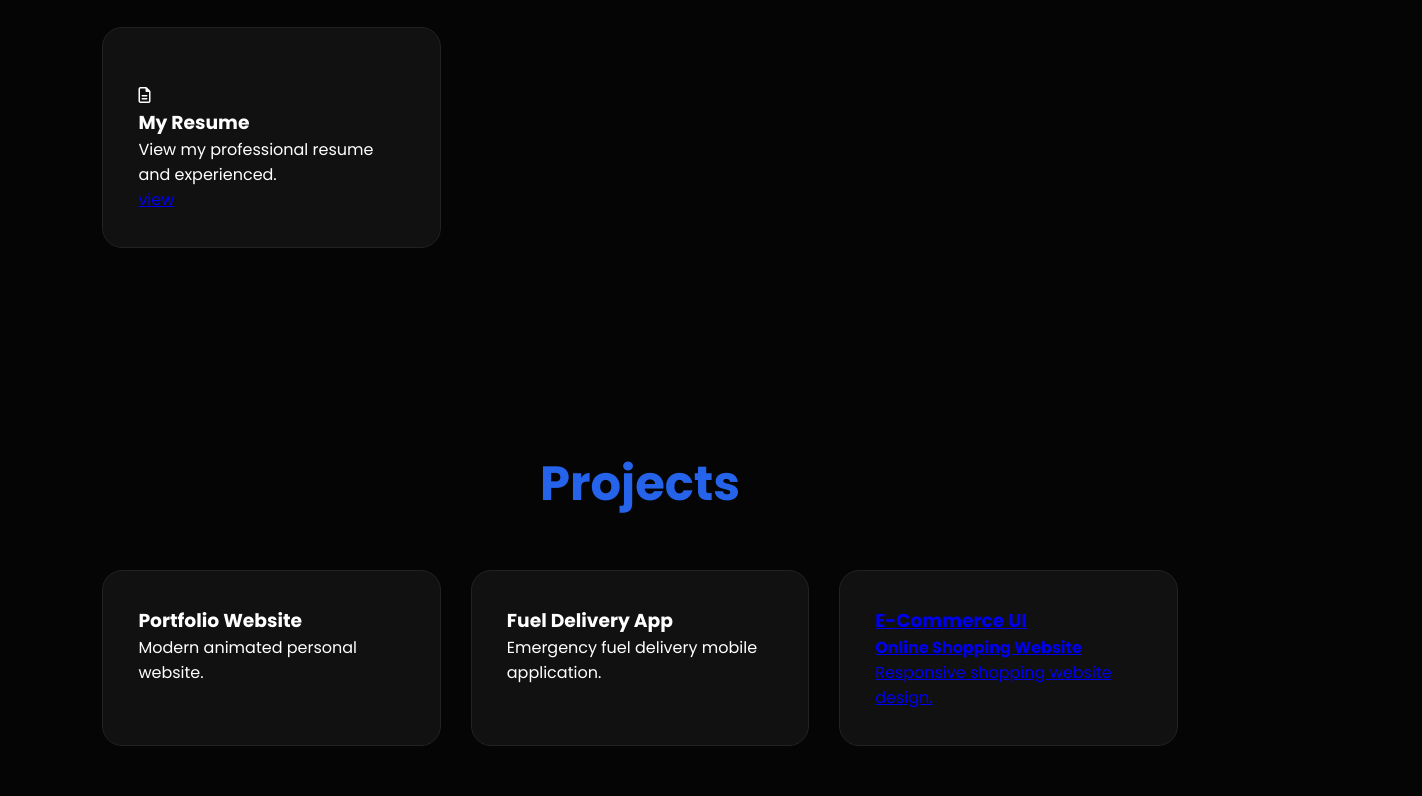
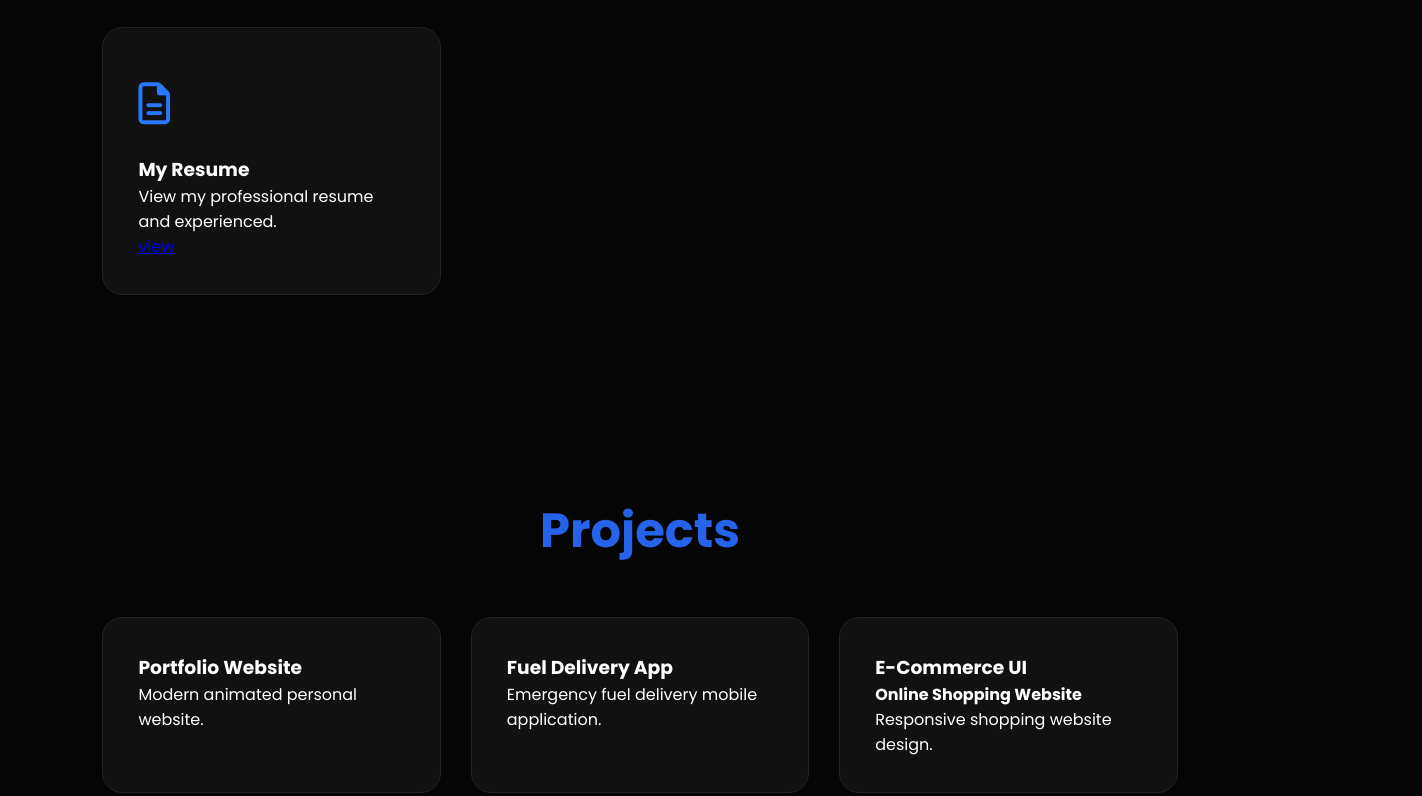
Before and after one commit to Dilipkumar585/Portifolio, a plain HTML site: page index.html in a window 1280 px wide. Shown: the part 1256-2052 px from the top of the page, 1422 px wide, since content can reach past the window. Drawn offline with nearby package versions, Linux system fonts and the light colour scheme; animation ran at ten frames a second.

Commit message:
Add styles for resume icon and project box

```diff
--- a/style.css
+++ b/style.css
@@ -187,7 +187,23 @@ nav a{
     transform:translateY(80px);
     transition:1s;
 }
+.resume-icon {
+    font-size: 42px;
+    color: #2878ff;
+    margin-bottom: 30px;
+}
 
+.project-box {
+  display: block;
+  text-decoration: none;
+  color: inherit;
+  cursor: pointer;
+  transition: 0.3s ease;
+}
+
+.project-box:hover {
+  transform: translateY(-5px);
+}
 .show{
     opacity:1;
     transform:translateY(0);
```
